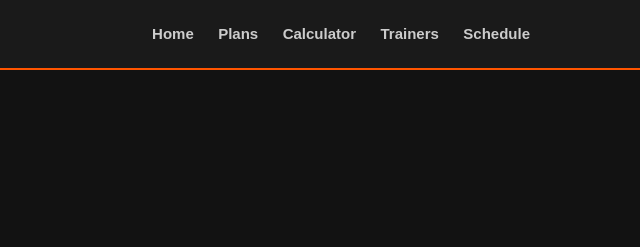
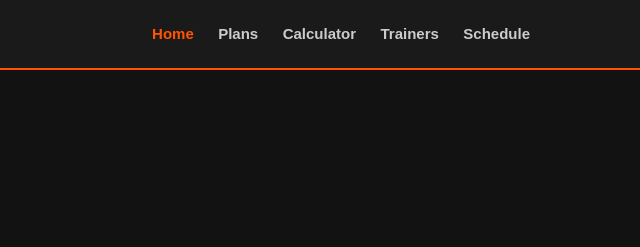
Before and after one commit to I-Am-Priyanshu96/Fitness-Studio-Page, a plain HTML site: page index.html in a window 1280 px wide. In both pictures the pointer is over the link "Home". Shown: the top 247 px of the page, 640-1280 px from the left. Drawn offline with Linux system fonts and the light colour scheme.

Commit message:
Header & Navigation completed

```diff
--- a/index.css
+++ b/index.css
@@ -48,3 +48,7 @@ nav a {
     font-weight: bold;
     transition: color 0.3s;
 }
+
+nav a:hover {
+    color: #ff5500;
+}
```
